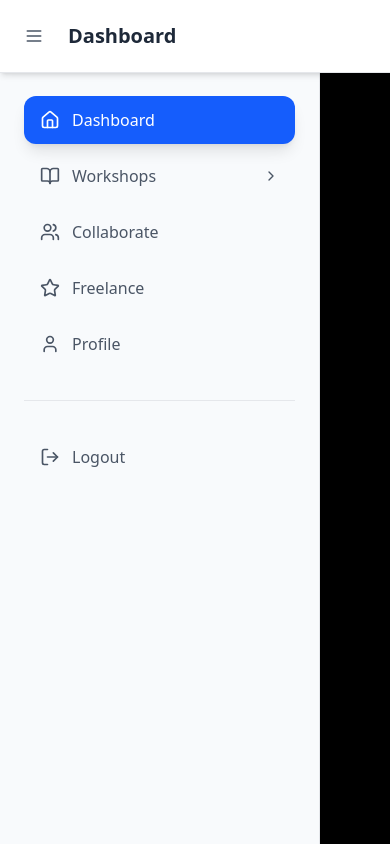
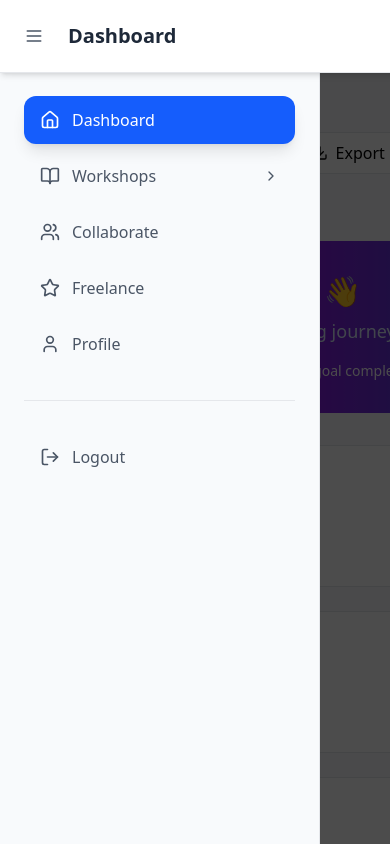
Before and after one commit to nischaljs/trionerd_iicquest, a React (Vite) app in the folder frontend/: page /dashboard in a window 390 px wide. Both pictures are taken after a click on the button 34 px from the left and 36 px from the top of the page. Shown: the top 844 px of the page. Built offline with nearby package versions, Linux system fonts and the light colour scheme.

Commit message:
model fixed

```diff
--- a/frontend/src/components/dashboard/Sidebar.jsx
+++ b/frontend/src/components/dashboard/Sidebar.jsx
@@ -180,10 +180,7 @@ const Sidebar = ({ isOpen, onClose, isMobile }) => {
       <>
         {/* Overlay */}
         {isOpen && (
-          <div
-            className="fixed inset-0 bg-black bg-opacity-50 z-40"
-            onClick={onClose}
-          />
+          <div className="fixed inset-0 bg-black/70 z-40" onClick={onClose} />
         )}
 
         {/* Mobile Sidebar */}
--- a/frontend/src/components/dashboard/forum/OpenSourceProjectsFeed.jsx
+++ b/frontend/src/components/dashboard/forum/OpenSourceProjectsFeed.jsx
@@ -411,7 +411,7 @@ const OpenSourceProjectsFeed = () => {
 
       {/* Modal for Project Details */}
       {selectedProject && (
-        <div className="fixed inset-0 bg-black bg-opacity-50 flex items-center justify-center p-4 z-50">
+        <div className="fixed inset-0 bg-black/70 flex items-center justify-center p-4 z-50">
           <div className="bg-white rounded-2xl max-w-4xl w-full max-h-screen overflow-y-auto">
             <div className="p-6">
               <div className="flex items-center justify-between mb-6">
--- a/frontend/src/components/dashboard/freelance/FreelanceProjectFeed.jsx
+++ b/frontend/src/components/dashboard/freelance/FreelanceProjectFeed.jsx
@@ -497,7 +497,7 @@ const FreelanceProjectFeed = () => {
 
       {/* Proposal Modal */}
       {showProposalModal && selectedProject && (
-        <div className="fixed inset-0 bg-black bg-opacity-50 flex items-center justify-center p-4 z-50">
+        <div className="fixed inset-0 bg-black/70 flex items-center justify-center p-4 z-50">
           <div className="bg-white rounded-2xl max-w-2xl w-full max-h-[90vh] overflow-y-auto">
             <div className="p-6 border-b">
               <div className="flex items-center justify-between">
--- a/frontend/src/components/dashboard/workshop/JoinWorkshops.jsx
+++ b/frontend/src/components/dashboard/workshop/JoinWorkshops.jsx
@@ -307,7 +307,7 @@ const JoinWorkshops = () => {
   );
 
   const Modal = ({ workshop, onClose }) => (
-    <div className="fixed inset-0 bg-black bg-opacity-50 backdrop-blur-sm flex items-center justify-center p-4 z-50">
+    <div className="fixed inset-0 bg-black/70 backdrop-blur-sm flex items-center justify-center p-4 z-50">
       <div className="bg-white rounded-2xl max-w-2xl w-full max-h-[90vh] overflow-y-auto">
         <div className="sticky top-0 bg-white border-b border-gray-200 p-6 rounded-t-2xl">
           <div className="flex justify-between items-start">
```
